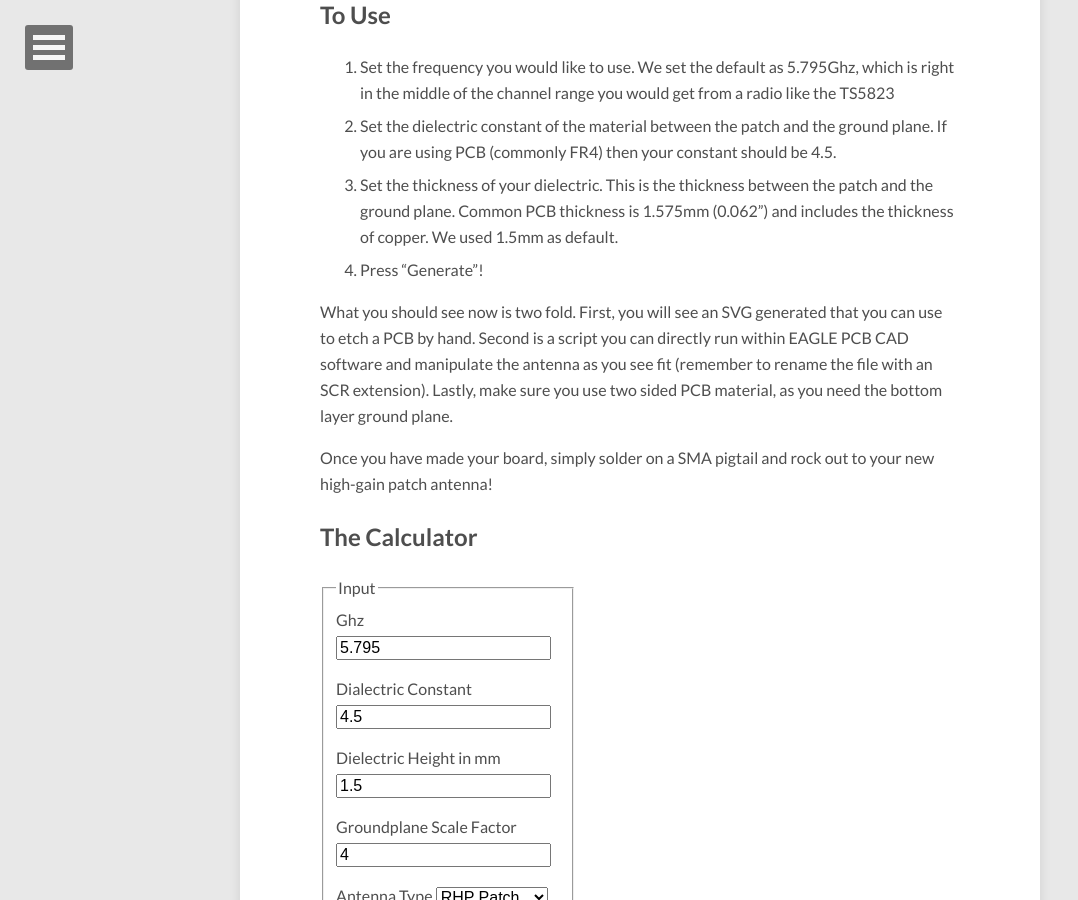
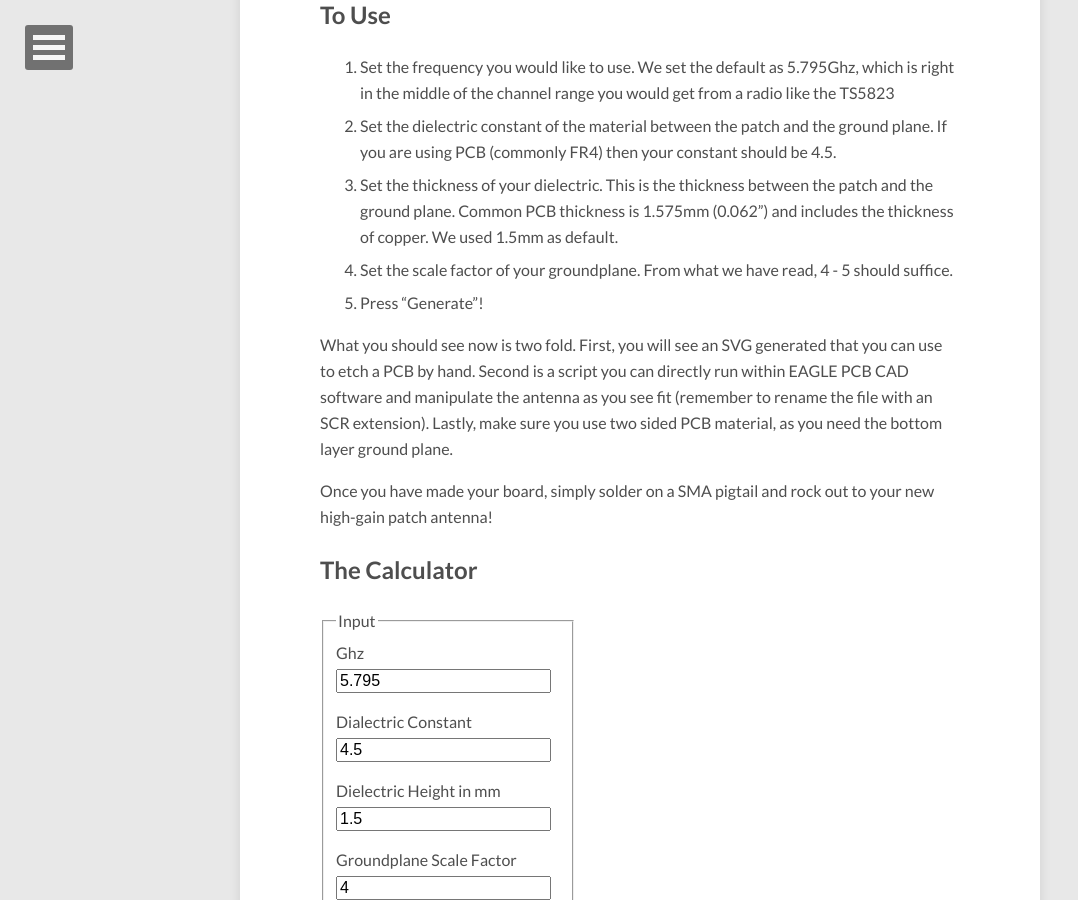
Before and after one commit to kempbros/kempbros.github.io, a Jekyll site: the page built from _posts/2016-04-08-Patch_Antenna_Generator.md, in a window 1280 px wide and 900 px high, scrolled down 534 px. Shown: the whole window, without its empty margins (0-1078 px from the left). Built offline with Jekyll 4.4.1, drawn with Linux system fonts in a browser that asks for light colours; nearby versions of some CDN libraries; a script that is not in the unit is left out; comment, search, counter and statistics services are not loaded.

Commit message:
Update 2016-04-08-Patch_Antenna_Generator.md

```diff
--- a/_posts/2016-04-08-Patch_Antenna_Generator.md
+++ b/_posts/2016-04-08-Patch_Antenna_Generator.md
@@ -17,11 +17,14 @@
 1. Set the frequency you would like to use. We set the default as 5.795Ghz, which is right in the middle of the channel range you would get from a radio like the TS5823
 2. Set the dielectric constant of the material between the patch and the ground plane. If you are using PCB (commonly FR4) then your constant should be 4.5.
 3. Set the thickness of your dielectric. This is the thickness between the patch and the ground plane. Common PCB thickness is 1.575mm (0.062") and includes the thickness of copper. We used 1.5mm as default.
-4. Press "Generate"!
+4. Set the scale factor of your groundplane. From what we have read, 4 - 5 should suffice.
+5. Press "Generate"!
 
 What you should see now is two fold. First, you will see an SVG generated that you can use to etch a PCB by hand. Second is a script you can directly run within EAGLE PCB CAD software and manipulate the antenna as you see fit (remember to rename the file with an SCR extension). Lastly, make sure you use two sided PCB material, as you need the bottom layer ground plane.
 
 Once you have made your board, simply solder on a SMA pigtail and rock out to your new high-gain patch antenna!
+
+## The Calculator
 
 <!--
 Patch Antenna Generator (c) by Benjamin Kemp
```
Also changed, not shown: other parts of _posts/2016-04-08-Patch_Antenna_Generator.md (+0 -1 lines).
